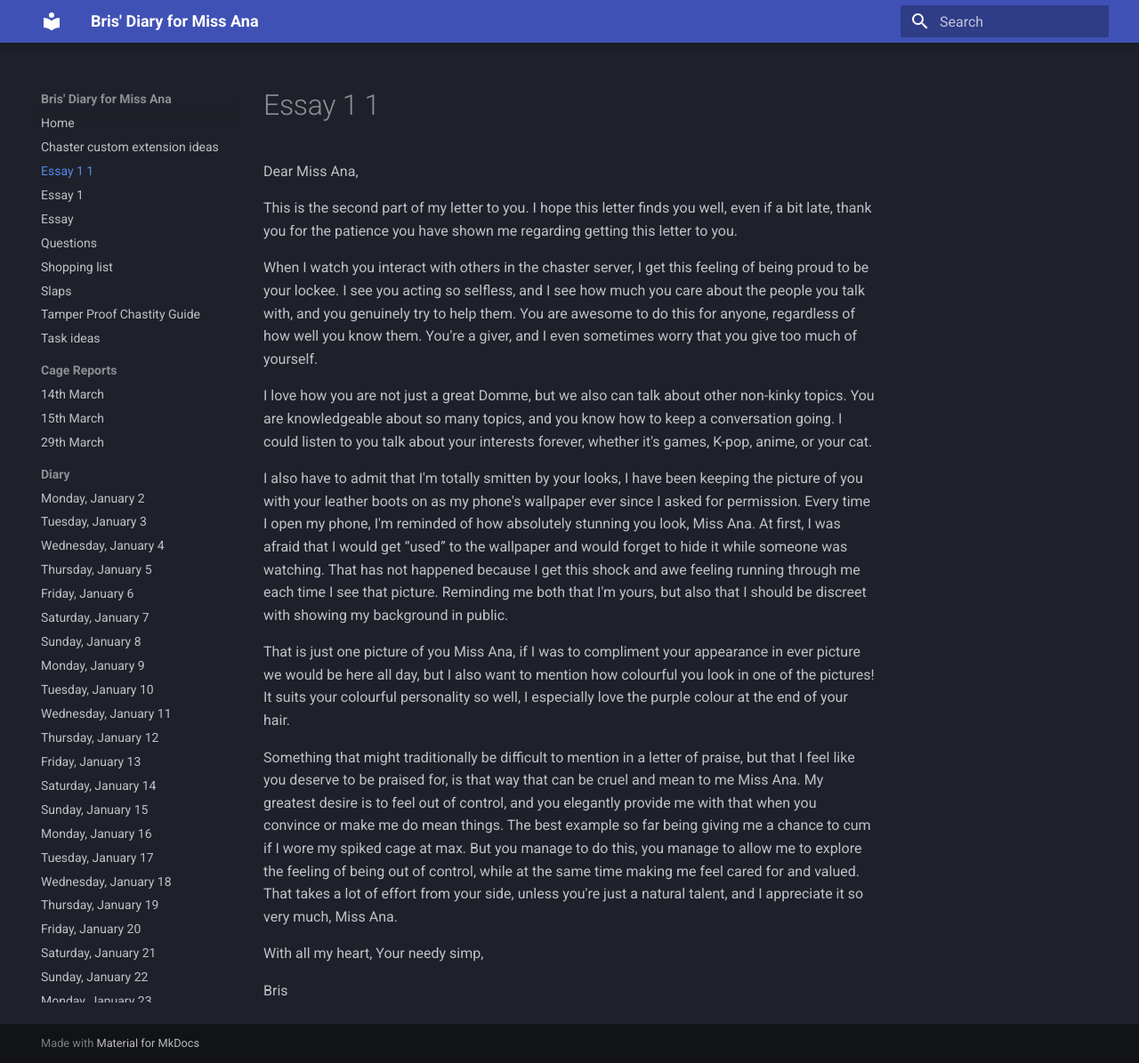
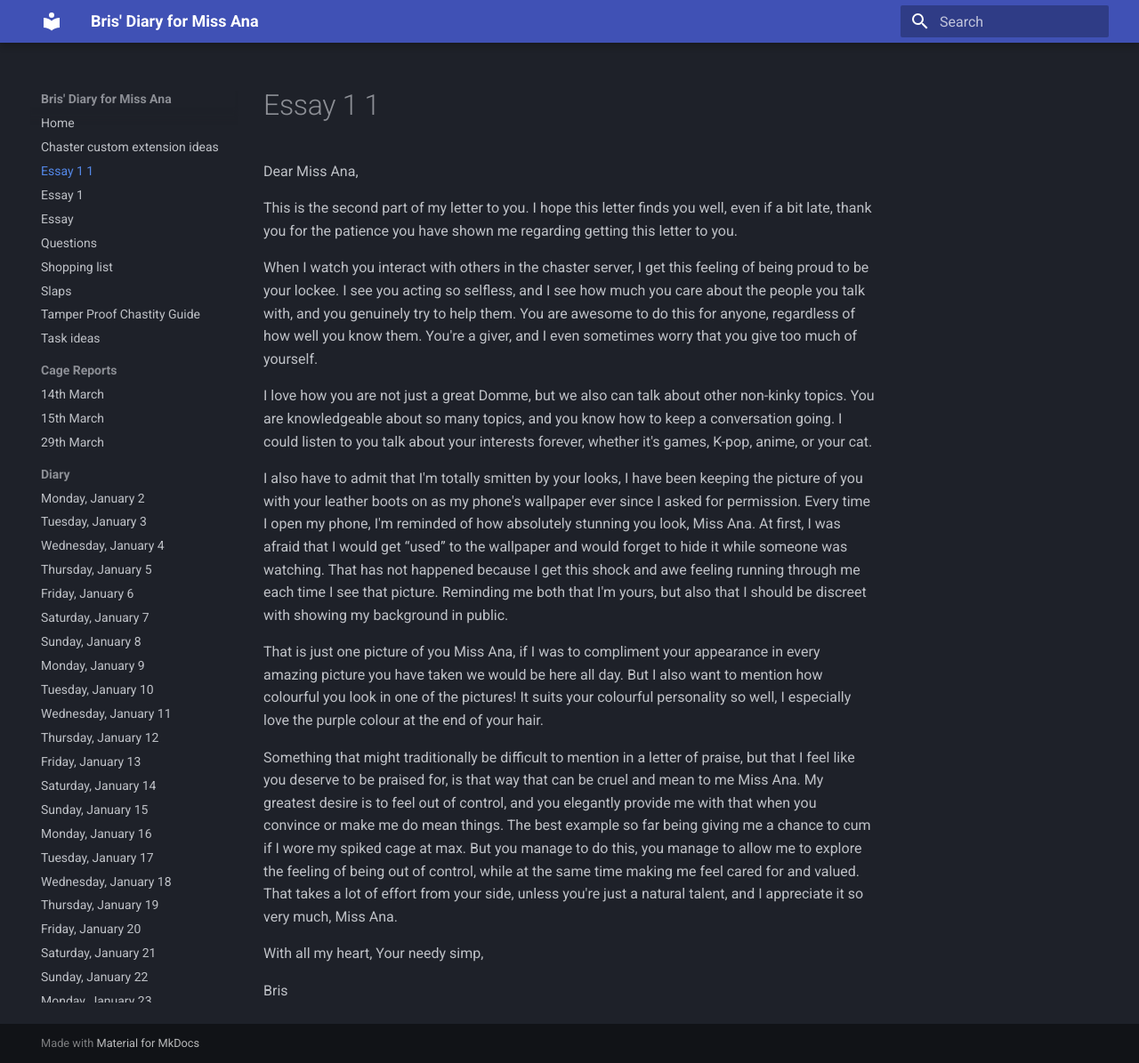
Before and after one commit to bris00/DFMA, an MkDocs documentation site: the page built from diary/Essay 1 1.md, in a window 1280 px wide and 1195 px high. Shown: the whole window at 89% size. Built offline with MkDocs 1.6.1 and Material for MkDocs 9.7.7, drawn with Linux system fonts in a browser that asks for light colours.

Commit message:
vault backup: 2023-03-30 18:02:52
Affected files:
diary/Essay 1 1.md

```diff
--- a/diary/Essay 1 1.md
+++ b/diary/Essay 1 1.md
@@ -8,7 +8,7 @@ I love how you are not just a great Domme, but we also can talk about other non-
 
 I also have to admit that I'm totally smitten by your looks, I have been keeping the picture of you with your leather boots on as my phone's wallpaper ever since I asked for permission. Every time I open my phone, I'm reminded of how absolutely stunning you look, Miss Ana. At first, I was afraid that I would get “used” to the wallpaper and would forget to hide it while someone was watching. That has not happened because I get this shock and awe feeling running through me each time I see that picture. Reminding me both that I'm yours, but also that I should be discreet with showing my background in public.
 
-That is just one picture of you Miss Ana, if I was to compliment your appearance in ever picture we would be here all day, but I also want to mention how colourful you look in one of the pictures! It suits your colourful personality so well, I especially love the purple colour at the end of your hair.
+That is just one picture of you Miss Ana, if I was to compliment your appearance in every amazing picture you have taken we would be here all day. But I also want to mention how colourful you look in one of the pictures! It suits your colourful personality so well, I especially love the purple colour at the end of your hair.
 
 Something that might traditionally be difficult to mention in a letter of praise, but that I feel like you deserve to be praised for, is that way that can be cruel and mean to me Miss Ana. My greatest desire is to feel out of control, and you elegantly provide me with that when you convince or make me do mean things. The best example so far being giving me a chance to cum if I wore my spiked cage at max. But you manage to do this, you manage to allow me to explore the feeling of being out of control, while at the same time making me feel cared for and valued. That takes a lot of effort from your side, unless you're just a natural talent, and I appreciate it so very much, Miss Ana.
 
```
